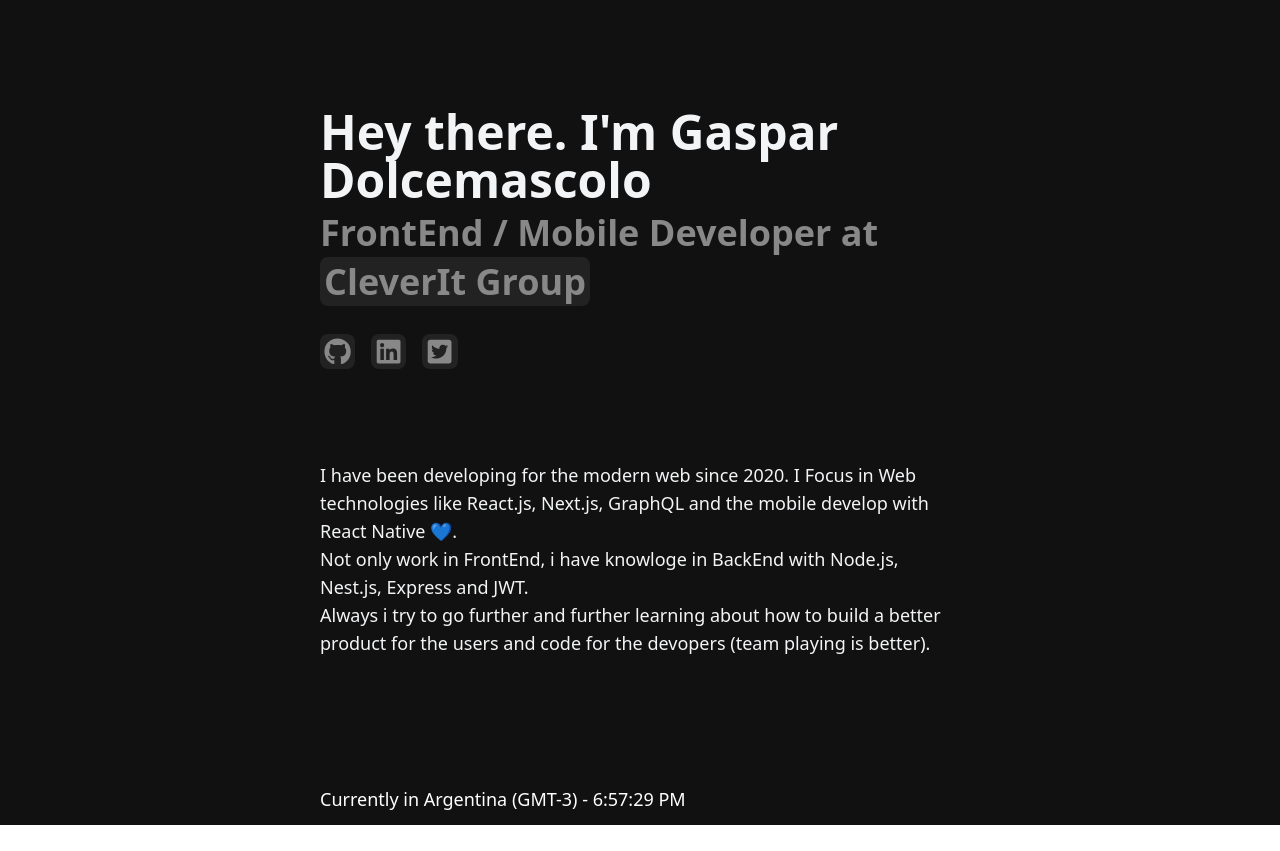
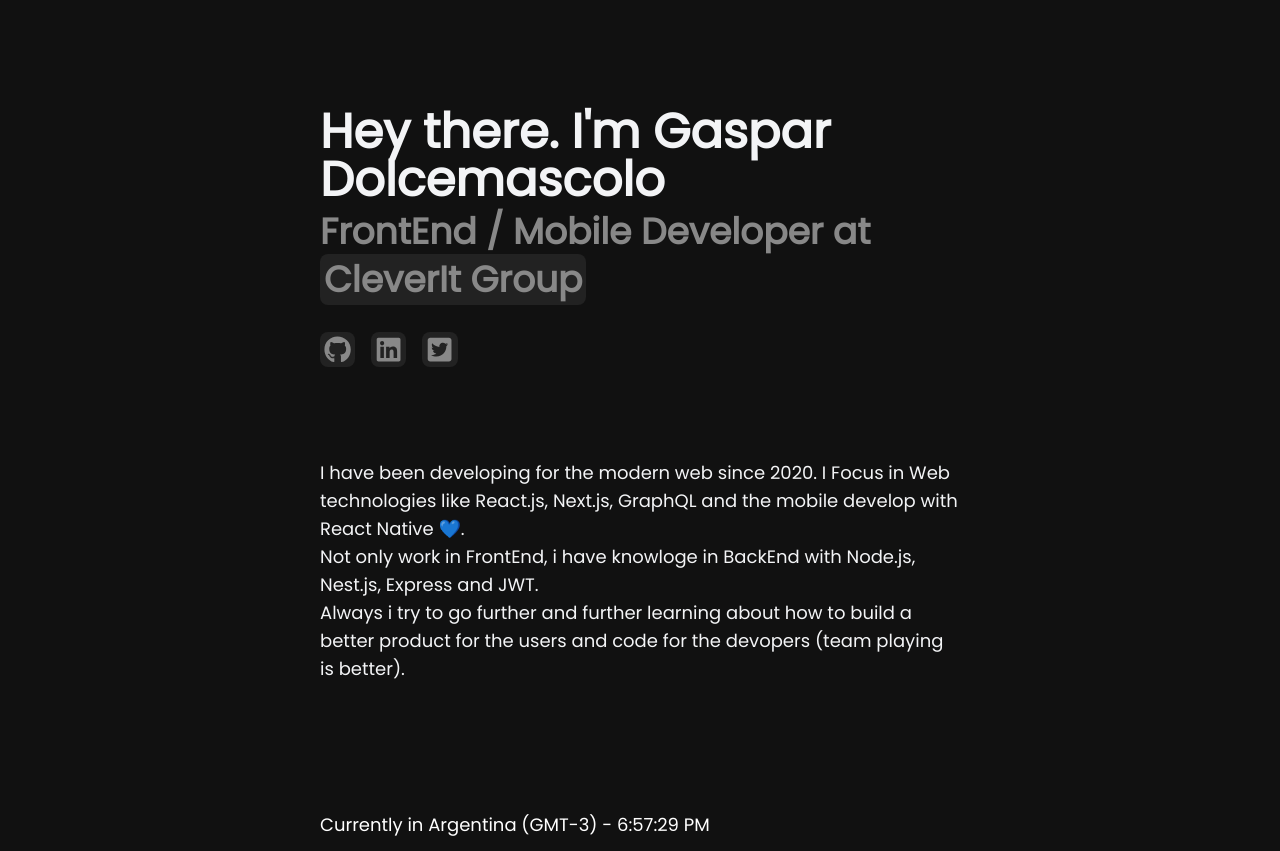
Before and after one commit to gasparnd/gasparnd-web, a Next.js app: page / in a window 1280 px wide. Before the commit the page ends 825 px from the top, so only its background shows below. Built offline with nearby package versions, Linux system fonts and the light colour scheme.

Commit message:
add font

```diff
--- a/src/components/Footer/index.tsx
+++ b/src/components/Footer/index.tsx
@@ -21,7 +21,7 @@
 
   return (
     <footer className="mt-32 ">
-      <p className="text-white text-lg">
+      <p className="font-poppins text-white text-lg">
         Currently in Argentina (GMT-3) - {time}{" "}
       </p>
     </footer>
--- a/src/components/_Pages/Home.tsx
+++ b/src/components/_Pages/Home.tsx
@@ -5,13 +5,13 @@
   return (
     <>
       <section className="md:mt-24">
-        <h1 className="text-5xl text-gray-100 font-bold">
+        <h1 className="font-poppins text-5xl text-gray-100 font-bold">
           Hey there. I'm Gaspar Dolcemascolo
           <br />
-          <span className="text-4xl text-customGray mt-8">
+          <span className="font-poppins text-4xl text-customGray mt-8">
             FrontEnd / Mobile Developer at{" "}
             <a
-              className="whitespace-nowrap text-customGray bg-hover px-1 rounded-lg"
+              className="font-poppins whitespace-nowrap text-customGray bg-hover px-1 rounded-lg"
               target="_blank"
               href="https://www.cleveritgroup.com/"
             >
@@ -45,7 +45,7 @@
         </div>
         <div className="mt-16 flex">
           <div>
-            <p className="text-lg text-gray-100">
+            <p className="font-poppins text-lg text-gray-100">
               <br /> I have been developing for the modern web since 2020. I
               Focus in Web technologies like React.js, Next.js, GraphQL and the
               mobile develop with React Native 💙.
--- a/tailwind.config.js
+++ b/tailwind.config.js
@@ -5,10 +5,10 @@
   ],
   darkMode: "class",
   theme: {
-    fontFamily: {
-      poppins: ["Poppins", "sans-serif"],
-    },
     extend: {
+      fontFamily: {
+        poppins: ["Poppins", "sans-serif"],
+      },
       colors: {
         primary: "#d1d63a",
         customGray: "#888888",
```
